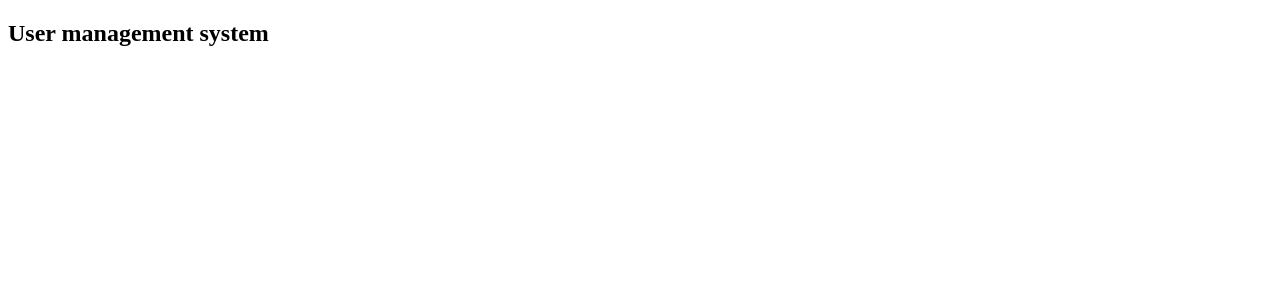
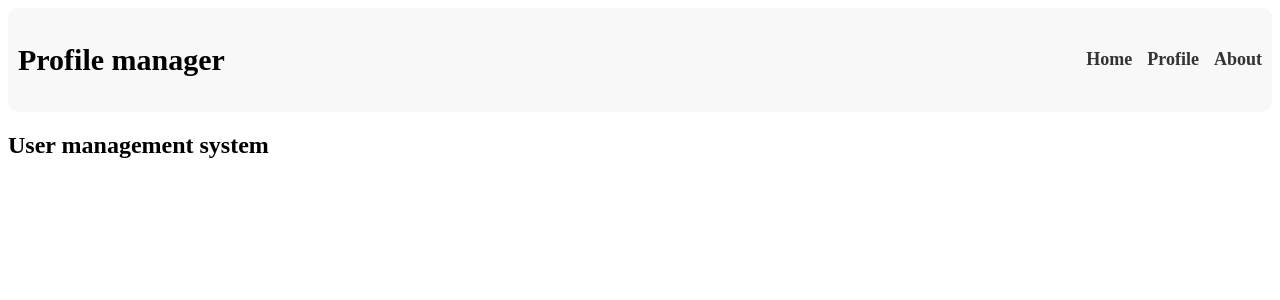
Before and after one commit to hainweb/sample-UMS-frontend, a React (Vite) app: page / in a window 1280 px wide. Shown: the top 300 px of the page. Built offline with nearby package versions, Linux system fonts and the light colour scheme.

Commit message:
feat(ui): add navbar

```diff
--- a/src/App.jsx
+++ b/src/App.jsx
@@ -1,12 +1,18 @@
 import "./App.css";
+
+import { BrowserRouter as Router, Routes, Route } from "react-router-dom";
+import Layout from "./layout/Layout";
+import Home from "./pages/Home";
 
 function App() {
   return (
-    <>
-      <div>
-        <h2 className="text-green-500">User management system</h2>
-      </div>
-    </>
+    <Router>
+      <Layout>
+        <Routes>
+          <Route path="/" element={<Home />} />
+        </Routes>
+      </Layout>
+    </Router>
   );
 }
 
--- /dev/null
+++ b/src/components/UserNavbar/UserNavbar.css
@@ -0,0 +1,39 @@
+.navbar {
+    display: flex;
+    justify-content: space-between;
+    align-items: center;
+    background: #f8f8f8;
+    border-radius: 10px;
+    padding: 10px;
+
+}
+
+.heading {
+    font-size: 30px;
+    font-weight: bold;
+
+}
+
+
+.sub-navlink {
+    display: flex;
+    align-items: center;
+    gap: 15px;
+}
+
+.sub-heading {
+    text-decoration: none;
+    color: #333;
+    font-size: 18px;
+}
+
+
+.heading:hover {
+    color: #003b79;
+    cursor: pointer;
+}
+
+.sub-heading:hover {
+    color: #007bff;
+    cursor: pointer;
+}
--- /dev/null
+++ b/src/components/UserNavbar/UserNavbar.jsx
@@ -0,0 +1,18 @@
+import './UserNavbar.css'
+
+const UserNavbar = () => {
+  return (
+    <div>
+      <div className="navbar">
+        <h2 className="heading">Profile manager</h2>
+        <div className="sub-navlink">
+          <h3 className="sub-heading">Home</h3>
+          <h3 className="sub-heading">Profile</h3>
+          <h3 className="sub-heading">About</h3>
+        </div>
+      </div>
+    </div>
+  );
+};
+
+export default UserNavbar;
--- /dev/null
+++ b/src/layout/Layout.jsx
@@ -0,0 +1,14 @@
+import React from 'react'
+import UserNavbar from '../components/UserNavbar/UserNavbar'
+
+const Layout = ({children}) => {
+  return (
+    <div>
+      <UserNavbar/>
+      {children}
+
+    </div>
+  )
+}
+
+export default Layout
--- /dev/null
+++ b/src/pages/Home.jsx
@@ -0,0 +1,11 @@
+import React from 'react'
+
+const Home = () => {
+  return (
+    <div>
+      <h2>User management system</h2>
+    </div>
+  )
+}
+
+export default Home
```
Also changed, not shown: src/components/UserFooter/Footer.jsx (added).
